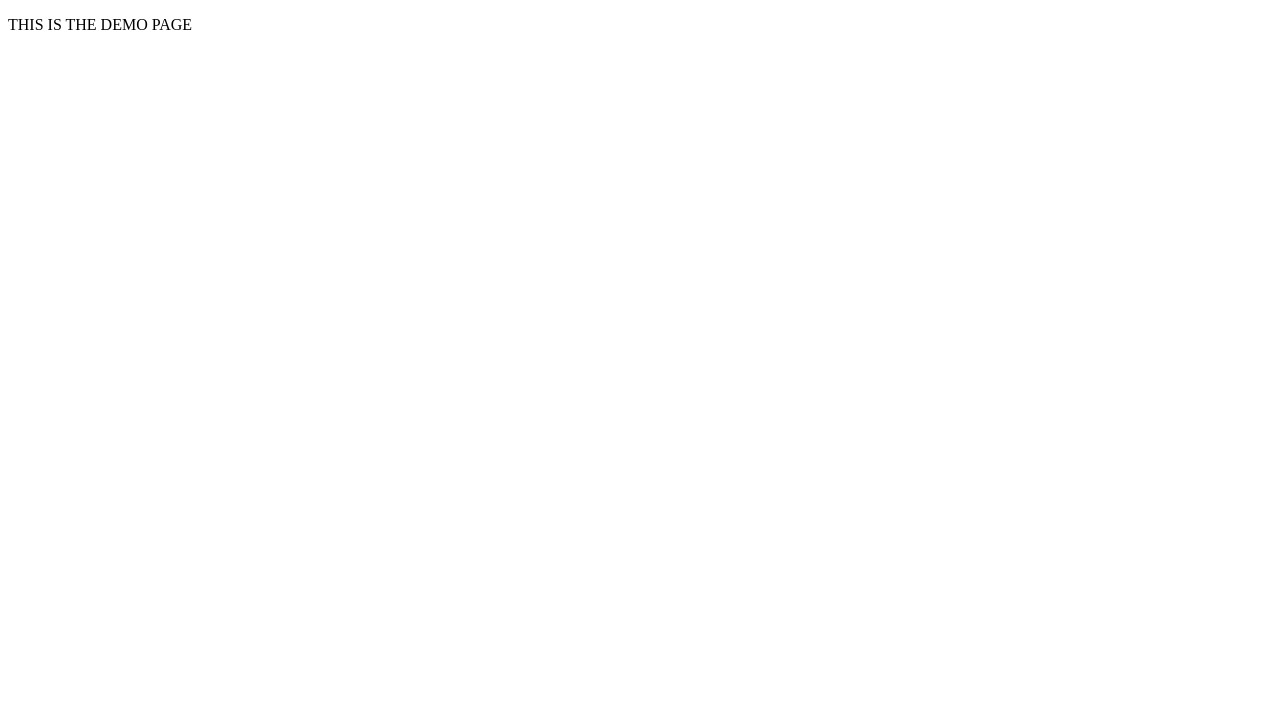
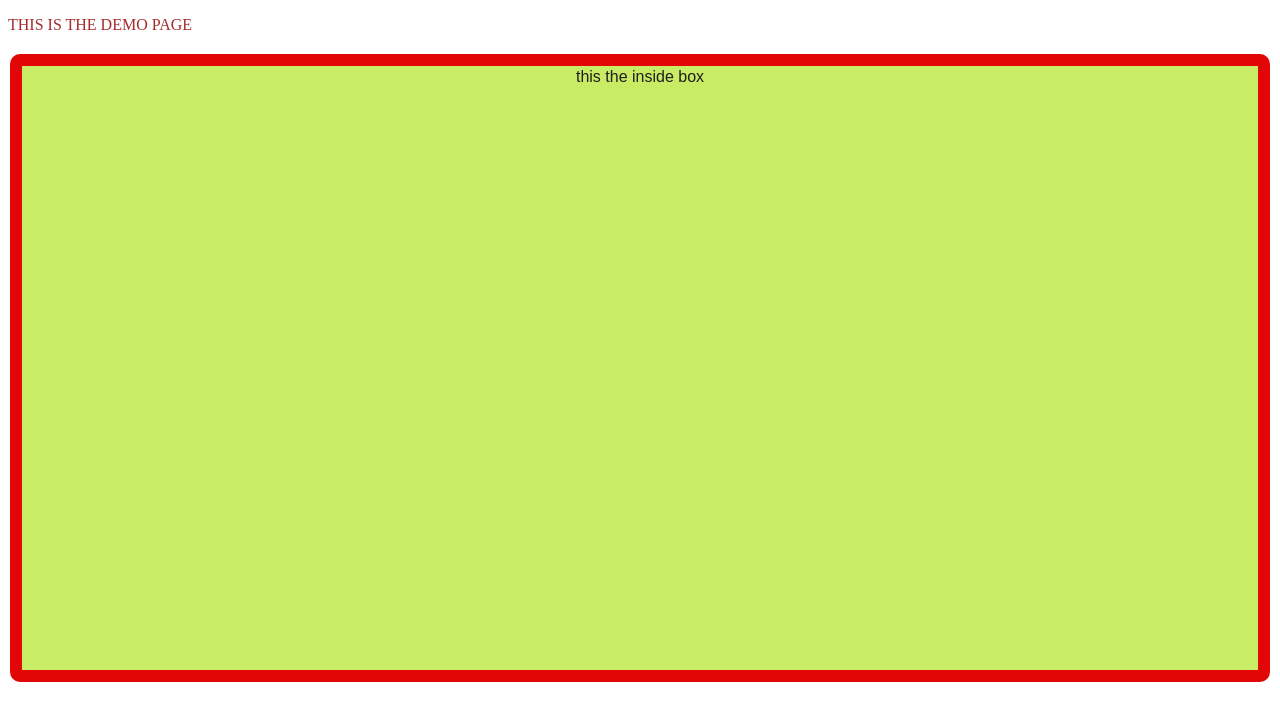
Before and after one commit to rikujena/localRepo, a plain HTML site: page index.html in a window 1280 px wide. Drawn offline with Linux system fonts and the light colour scheme.

Commit message:
feature 1 added

```diff
--- a/index.html
+++ b/index.html
@@ -4,8 +4,12 @@
     <meta charset="UTF-8">
     <meta name="viewport" content="width=device-width, initial-scale=1.0">
     <title>Document</title>
+    <link rel="stylesheet" href="style.css">
 </head>
 <body>
   <p> THIS IS THE DEMO PAGE </p>
+  <div class="box">
+    this the inside box
+  </div>
 </body>
 </html>
--- a/style.css
+++ b/style.css
@@ -1,3 +1,16 @@
 P{
     color: brown;
 }
+.box {
+  width: 97.5%;
+  height: 600px;
+  background-color: rgb(200, 237, 100);
+  border: 12px solid #e30606;
+  padding: 2px;
+  margin: 20px auto;
+  border-radius: 10px;
+  color: rgb(33, 31, 31);
+  font-family: Arial, sans-serif;
+  text-align: center;
+
+}
```
